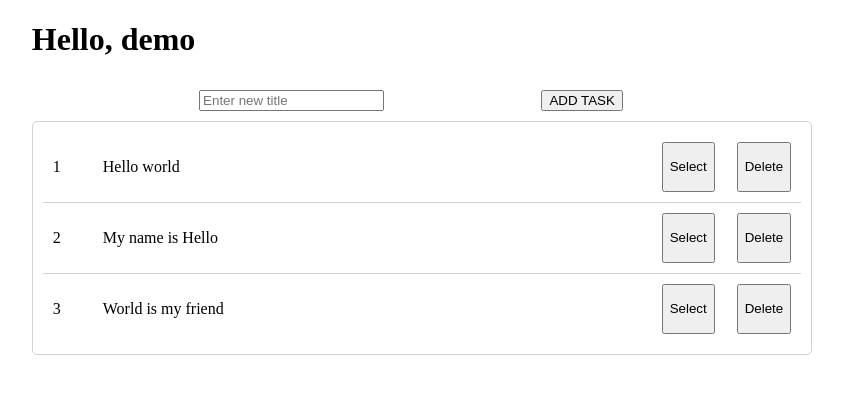
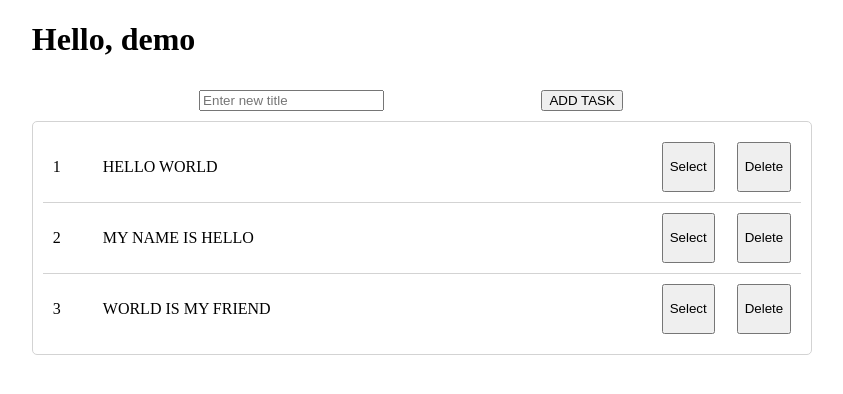
Before and after one commit to trongnhando/demo-angular, an Angular app: page / in a window 1280 px wide. Shown: the top 394 px of the page, without its empty margins (229-1072 px from the left). Built offline with nearby package versions, Linux system fonts and the light colour scheme.

Commit message:
fix: apply uppercase for title of task

```diff
--- a/src/app/task/task.component.html
+++ b/src/app/task/task.component.html
@@ -11,7 +11,7 @@
 <div class="container">
   <div class="task" *ngFor="let item of tasks;">
     <p>{{item.id}}</p>
-    <p>{{item.title}}</p>
+    <p>{{item.title | uppercase}}</p>
     <button type="button" (click)="handleSelect(item)">Select</button>
     <button type="button" (click)="handleDelete(item.id)">Delete</button>
   </div>
```
Also changed, not shown: src/app/task/task.component.ts (+9 -2 lines).
